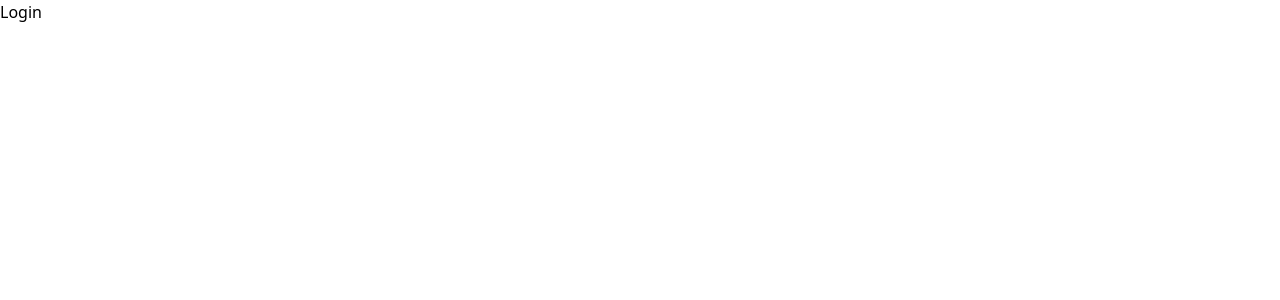
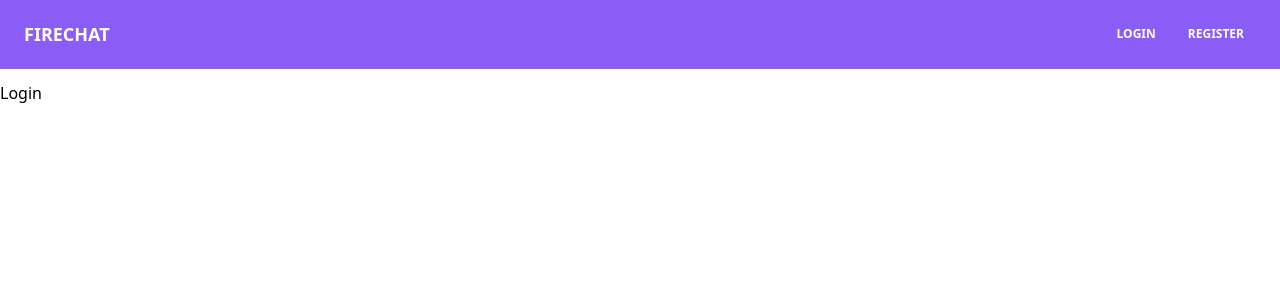
Before and after one commit to SarveshLimaye/fire-chat, a React (Vite) app: page /login in a window 1280 px wide. Shown: the top 300 px of the page. Built offline with nearby package versions, Linux system fonts and the light colour scheme.

Commit message:
navbar done

```diff
--- a/src/App.tsx
+++ b/src/App.tsx
@@ -2,11 +2,13 @@
 import Home from "./pages/Home/Home";
 import Login from "./pages/Login/Login";
 import Register from "./pages/Register/Register";
+import Navbar from "./components/Navbar/Navbar";
 
 function App() {
   return (
     <>
       <Router>
+        <Navbar />
         <Routes>
           <Route path="/" element={<Home />} />
           <Route path="/login" element={<Login />} />
--- /dev/null
+++ b/src/components/Navbar/Navbar.tsx
@@ -0,0 +1,57 @@
+import React from "react";
+import { Link } from "react-router-dom";
+
+export default function Navbar() {
+  const [navbarOpen, setNavbarOpen] = React.useState(false);
+  return (
+    <>
+      <nav className="relative flex flex-wrap items-center justify-between px-2 py-3 bg-violet-500 mb-3">
+        <div className="container px-4 mx-auto flex flex-wrap items-center justify-between">
+          <div className="w-full relative flex justify-between lg:w-auto lg:static lg:block lg:justify-start">
+            <Link
+              className="text-lg font-bold leading-relaxed inline-block mr-4 py-2 whitespace-nowrap uppercase text-white"
+              to="/"
+            >
+              FireChat
+            </Link>
+            <button
+              className="bg-white cursor-pointer text-xl leading-none px-3 py-1 border border-solid border-transparent rounded bg-transparent block lg:hidden outline-none focus:outline-none"
+              type="button"
+              onClick={() => setNavbarOpen(!navbarOpen)}
+            >
+              <i className="fas fa-bars text-white"></i>
+            </button>
+          </div>
+          <div
+            className={
+              "lg:flex flex-grow items-center" +
+              (navbarOpen ? " flex" : " hidden")
+            }
+            id="example-navbar-danger"
+          >
+            <ul className="flex flex-col lg:flex-row list-none lg:ml-auto">
+              <li className="nav-item">
+                <Link
+                  className="px-3 py-2 flex items-center text-xs uppercase font-bold leading-snug text-white hover:opacity-75"
+                  to="/login"
+                >
+                  <i className="fab fa-facebook-square text-lg leading-lg text-white opacity-75"></i>
+                  <span className="ml-2">Login</span>
+                </Link>
+              </li>
+              <li className="nav-item">
+                <Link
+                  className="px-3 py-2 flex items-center text-xs uppercase font-bold leading-snug text-white hover:opacity-75"
+                  to="/register"
+                >
+                  <i className="fab fa-twitter text-lg leading-lg text-white opacity-75"></i>
+                  <span className="ml-2">Register</span>
+                </Link>
+              </li>
+            </ul>
+          </div>
+        </div>
+      </nav>
+    </>
+  );
+}
```
